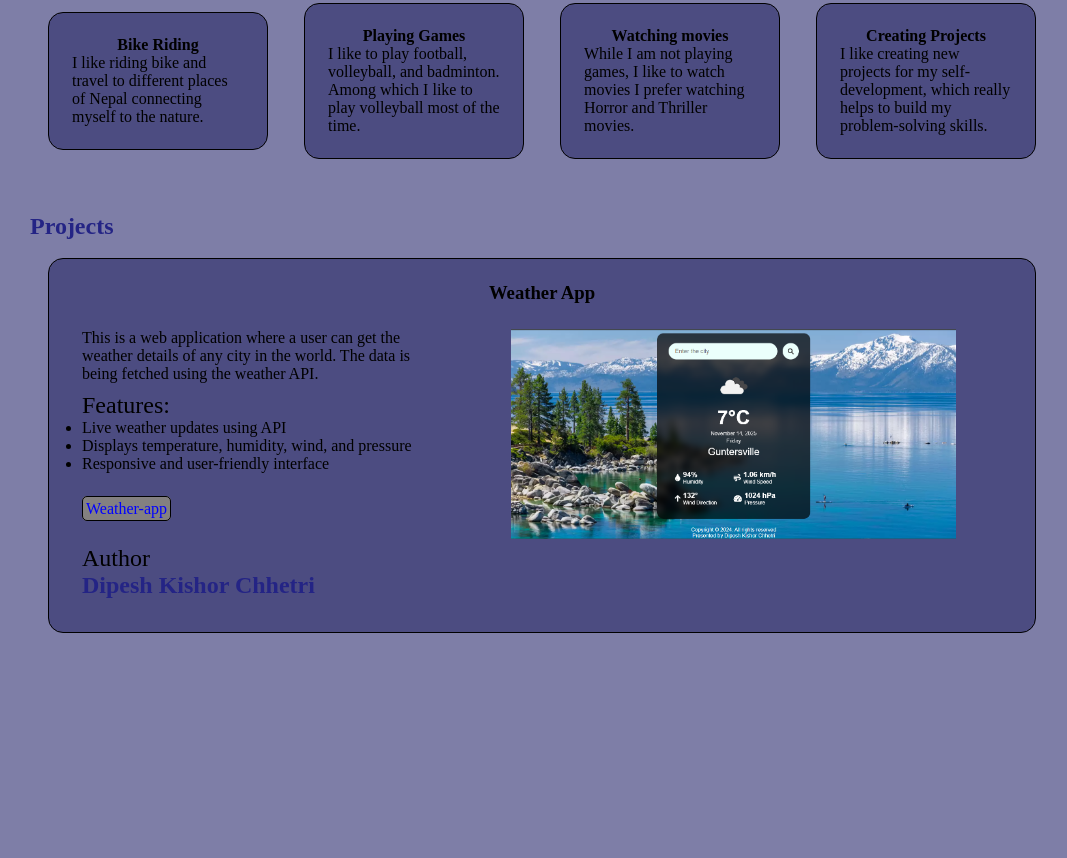
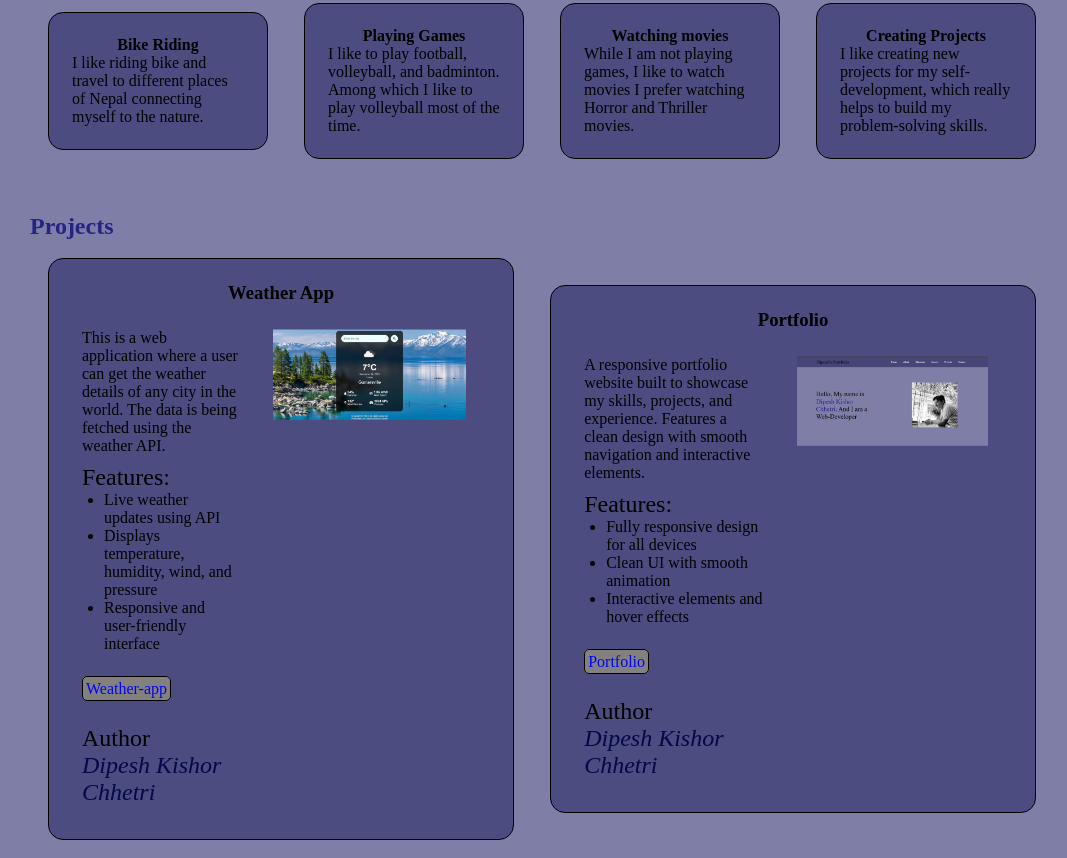
Before and after one commit to Dipesh0987/hello, a plain HTML site: page index.html in a window 1280 px wide. Shown: the part 1094-1952 px from the top of the page, without its empty margins (98-1165 px from the left). Before the commit the page ends 1745 px from the top, so only its background shows below. Drawn offline with Linux system fonts and the light colour scheme.

Commit message:
Updated Projects Section

```diff
--- a/index.html
+++ b/index.html
@@ -12,10 +12,11 @@
             <div class="left">Dipesh's Portfolio</div>
             <div class="right">
                 <ul>
-                    <li><a href="#">Home</a></li>
-                    <li><a href="#">About</a></li>
-                    <li><a href="#">Education</a></li>
-                    <li><a href="#">Interest</a></li>
+                    <li><a href="#home">Home</a></li>
+                    <li><a href="#about">About</a></li>
+                    <li><a href="#education">Education</a></li>
+                    <li><a href="#interest">Interest</a></li>
+                    <li><a href="#projects">Projects</a></li>
                     <li><a href="#">Contact</a></li>
                 </ul>
             </div>
@@ -23,7 +24,7 @@
     </header>
     <hr>
     <main>
-        <section class="firstsection">
+        <section class="firstsection" id="home">
             <div class="leftsection">
                 Hello, My name is <span class="name"> Dipesh Kishor Chhetri</span>. And I am a Web-Developer
             </div>
@@ -33,7 +34,7 @@
             </div>
         </section>
         <br>
-        <section class="second">
+        <section class="second" id="about">
             <b>About me:</b>
             <p>
                 I am Dipesh Kishor Chhetri, 20 years old, and I am originally from a beautiful town called Waling in Syangja, Nepal. Currently, I live in Banasthali, Kathmandu and pursuing my bachelor's degree from Herald College Kathmandu located in Naxal.
@@ -44,7 +45,7 @@
         </section>
         <br>
         <br>
-        <section class="third">
+        <section class="third" id="education">
             <b>Academic Qualification</b>
             <table class="academic" >
                 <tr>
@@ -75,7 +76,7 @@
         </section>
         <br>
         <br>
-        <section class="fourth">
+        <section class="fourth" id="interest">
             <b>Interest and Hobbies</b>
             <div class="interest">
                 <div class="interests">
@@ -98,7 +99,7 @@
         </section>
         <br>
         <br>
-        <section>
+        <section id="projects">
             <div class="fifth">
                 <b>Projects</b>
                 <div class="project">
@@ -120,15 +121,37 @@
                                 <br>
                                 <br>
                                 <p>Author</p>
-                            <b>Dipesh Kishor Chhetri</b>
+                                <i>Dipesh Kishor Chhetri</i>
                             </div>
                             <div class="detail">
                                 <img src="weather.png" alt="app screenshot">
                             </div>
                         </div>
                     </div>
-                    <div class="">
-
+                    <div class="portfolio">
+                        <h3>Portfolio</h3>
+                        <div class="content">
+                            <div class="intro">
+                                A responsive portfolio website built to showcase my skills, projects, and experience. Features a clean design with smooth navigation and interactive elements.
+                                <p>
+                                    Features:
+                                    <ul>
+                                        <li>Fully responsive design for all devices</li>
+                                        <li>Clean UI with smooth animation</li>
+                                        <li>Interactive elements and hover effects</li>
+                                    </ul>
+                                </p>
+                                <br>
+                                <a href="" target="_blank">Portfolio</a>
+                                <br>
+                                <br>
+                                <p>Author</p>
+                                <i>Dipesh Kishor Chhetri</i>
+                            </div>
+                            <div class="detail">
+                                <img src="port.png" alt="app screenshot">
+                            </div>
+                        </div>
                     </div>
                 </div>
             </div>
--- a/style.css
+++ b/style.css
@@ -136,6 +136,10 @@ nav ul li a:hover{
     font-size: 1.5rem;
     color: #242485;
 }
+.fifth i{
+    font-size: 1.5rem;
+    color: #03084a;
+}
 .project{
     display: flex;
     justify-content: space-around;
@@ -191,3 +195,21 @@ nav ul li a:hover{
     font-size: 1.4rem;
     color: blue;
 }
+.intro ul{
+    padding-left: 22px;
+}
+.portfolio{
+    display: flex;
+    flex-direction: column;
+    align-items: center;
+    justify-content: space-between;
+    background-color: rgb(76, 76, 129);
+    padding: 23px;
+    margin: 18px;
+    border-radius: 15px;
+    border: 1px solid black;
+}
+.portfolio:hover{
+    box-shadow: 0 10px 20px rgba(0,0,0,0.5);
+    transform: translateY(-3px);
+}
```
Also changed, not shown: port.png (added). Lines whose indentation alone changed are shown as unchanged.
